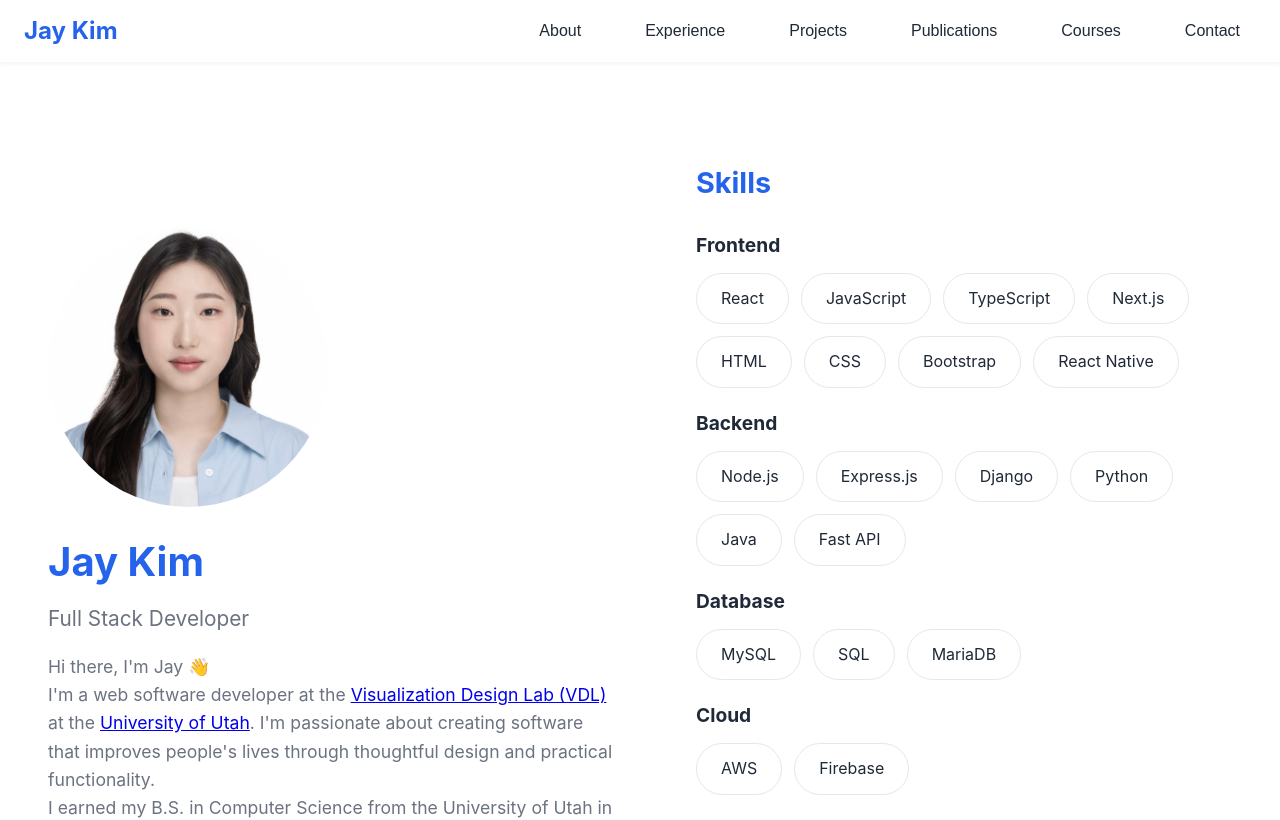
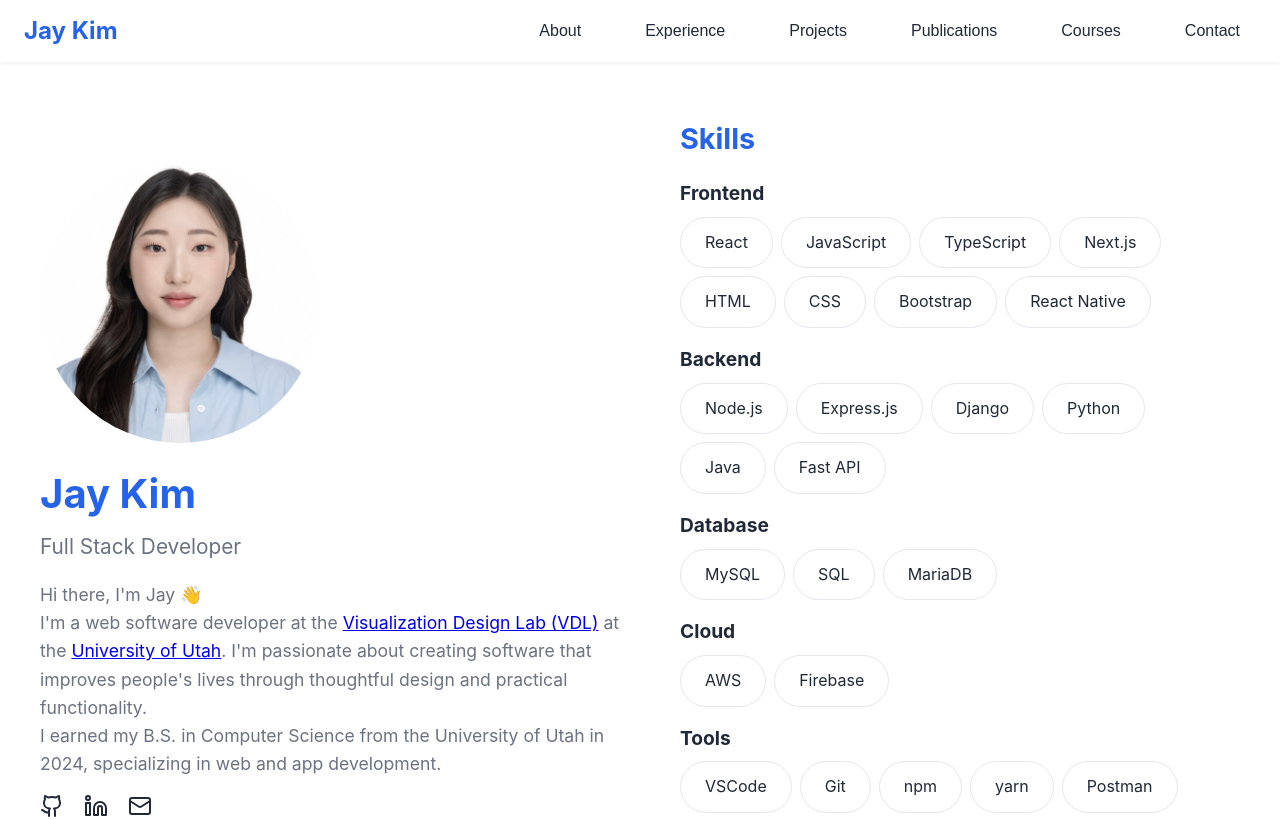
Before and after one commit to yeonkim1213/yeonkim1213.github.io, a React (Create React App) app: page / in a window 1280 px wide. Shown: the top 820 px of the page. Built offline with nearby package versions, Linux system fonts and the light colour scheme.

Commit message:
Fix margin

```diff
--- a/src/App.css
+++ b/src/App.css
@@ -68,14 +68,14 @@ body {
 /* Header */
 .header {
   min-height: 100vh;
-  padding-top: 80px;
+  padding-top: 60px;
 }
 
 .profile {
   display: grid;
   grid-template-columns: 1fr 1fr;
-  gap: 3rem;
-  padding: 1.5rem;
+  gap: 2rem;
+  padding: 1rem;
   align-items: center;
 }
 
@@ -84,32 +84,32 @@ body {
   height: 280px;
   border-radius: 50%;
   object-fit: cover;
-  margin-bottom: 1rem;
+  margin-bottom: 0.75rem;
 }
 
 .profile h1 {
   font-size: 2.5rem;
-  margin: 0 0 0.5rem;
+  margin: 0 0 0.25rem;
   color: var(--primary-color);
 }
 
 .role {
   font-size: 1.3rem;
   color: var(--text-light);
-  margin: 0 0 1rem;
+  margin: 0 0 0.75rem;
 }
 
 .desc {
   font-size: 1.1rem;
   color: var(--text-light);
-  margin-bottom: 1.5rem;
+  margin-bottom: 1rem;
   line-height: 1.6;
 }
 
 .social {
   display: flex;
   gap: 1.25rem;
-  margin-top: 1.5rem;
+  margin-top: 1rem;
 }
 
 .social a {
@@ -127,18 +127,18 @@ body {
 
 /* Skills */
 .skills {
-  padding: 2rem;
-  margin: 1.5rem 0;
+  padding: 1.5rem;
+  margin: 1rem 0;
 }
 
 .skills h2 {
-  margin: 0 0 1.5rem;
+  margin: 0 0 1rem;
   color: var(--primary-color);
   font-size: 1.8rem;
 }
 
 .skills h4 {
-  margin: 1.25rem 0 0.75rem;
+  margin: 1rem 0 0.5rem;
   color: var(--text-color);
   font-size: 1.2rem;
 }
@@ -146,7 +146,7 @@ body {
 .tags {
   display: flex;
   flex-wrap: wrap;
-  gap: 0.75rem;
+  gap: 0.5rem;
 }
 
 .tags span {
@@ -385,7 +385,7 @@ body {
   .profile {
     grid-template-columns: 1fr;
     text-align: center;
-    gap: 1.5rem;
+    gap: 1rem;
   }
 
   .nav-inner {
```
